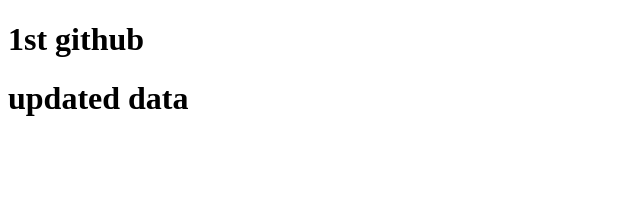
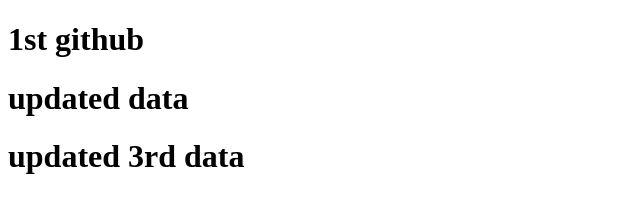
Before and after one commit to anibardoo/Practice, a plain HTML site: page index.html in a window 1280 px wide. Shown: the whole page, without its empty margins (0-640 px from the left). Drawn offline with Linux system fonts and the light colour scheme.

Commit message:
3rd changes

```diff
--- a/index.html
+++ b/index.html
@@ -8,5 +8,6 @@
 <body>
     <h1>1st github</h1>
     <h1>updated data</h1>
+    <h1>updated 3rd data</h1>
 </body>
 </html>
```
